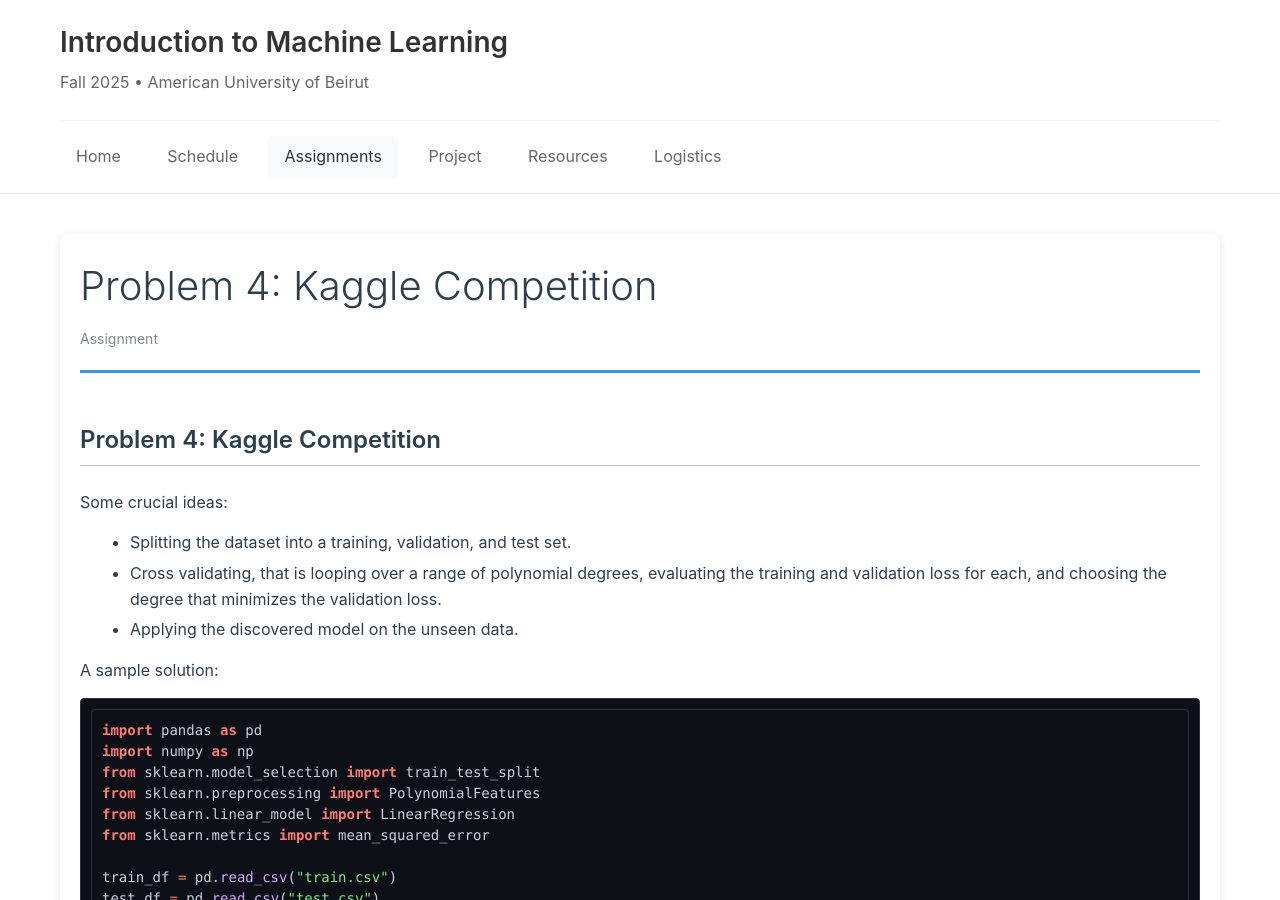
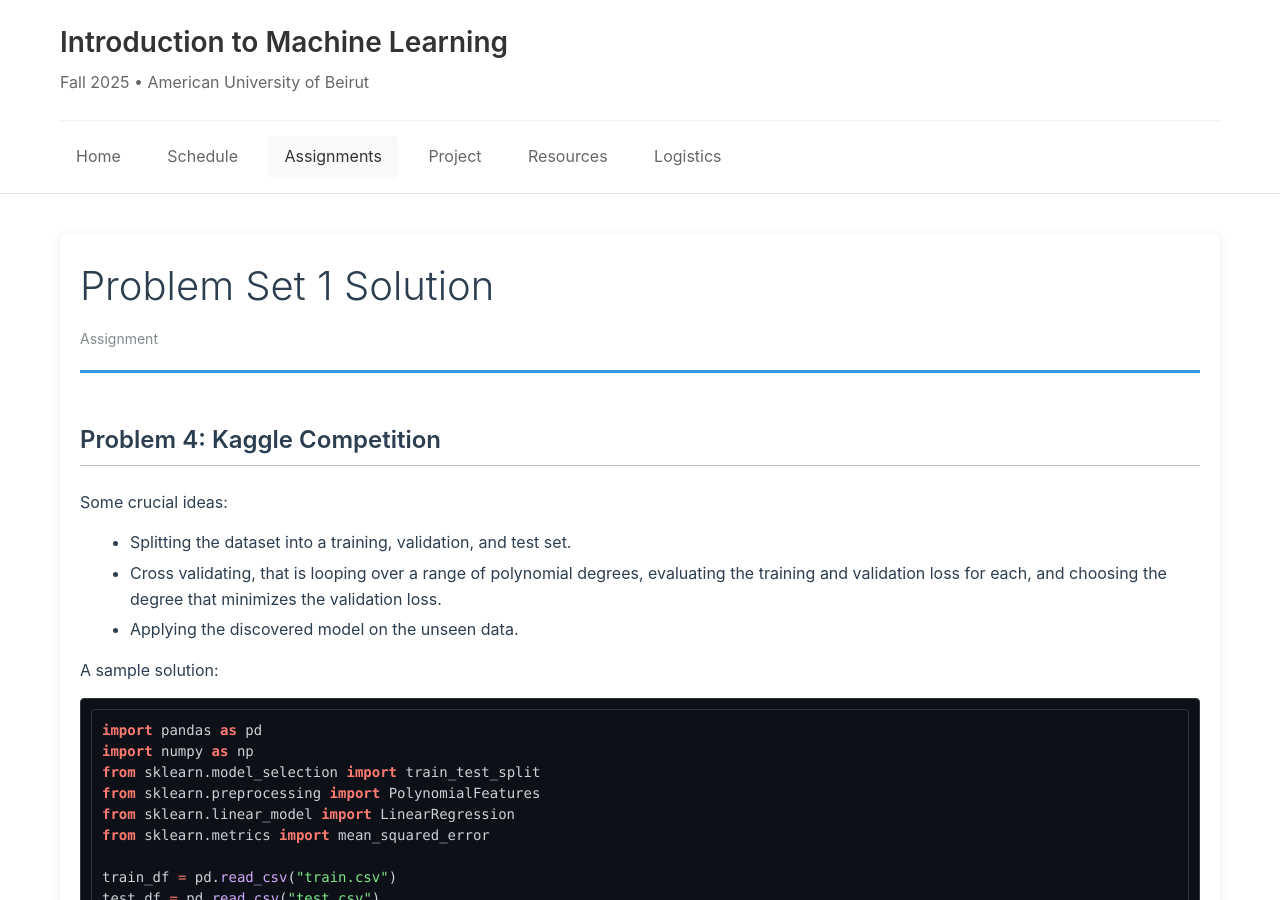
Before and after one commit to Data-Driven-Modeling-Lab/intro2ml, a Jekyll site: the page built from materials/assignments/hw1_solution.md, in a window 1280 px wide and 900 px high. Built offline with Jekyll 4.4.1, drawn with Linux system fonts in a browser that asks for light colours.

Commit message:
Fixed title of PSet 1 Solution

```diff
--- a/materials/assignments/hw1_solution.md
+++ b/materials/assignments/hw1_solution.md
@@ -1,5 +1,5 @@
 ---
-title: "Problem 4: Kaggle Competition"
+title: "Problem Set 1 Solution"
 layout: note
 category: "Assignment"
 permalink: /materials/assignments/hw1_solution/
```
